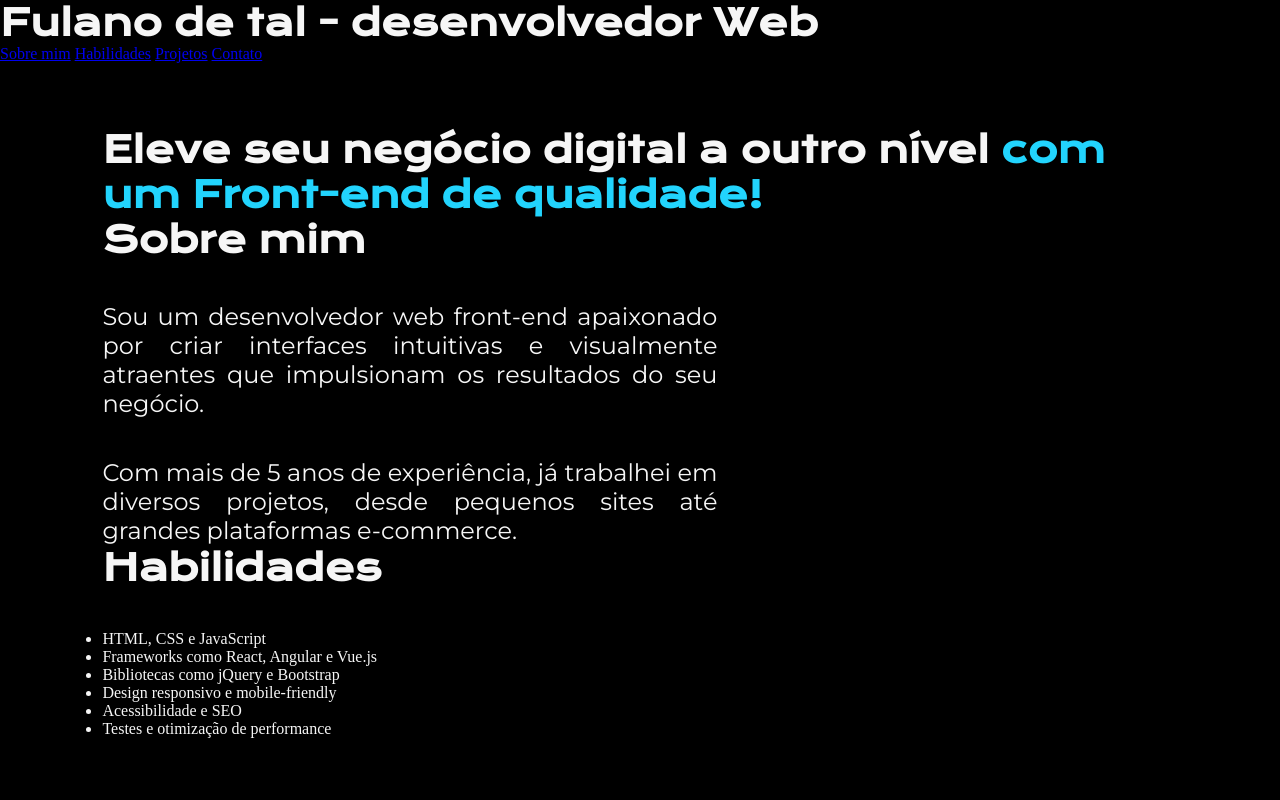
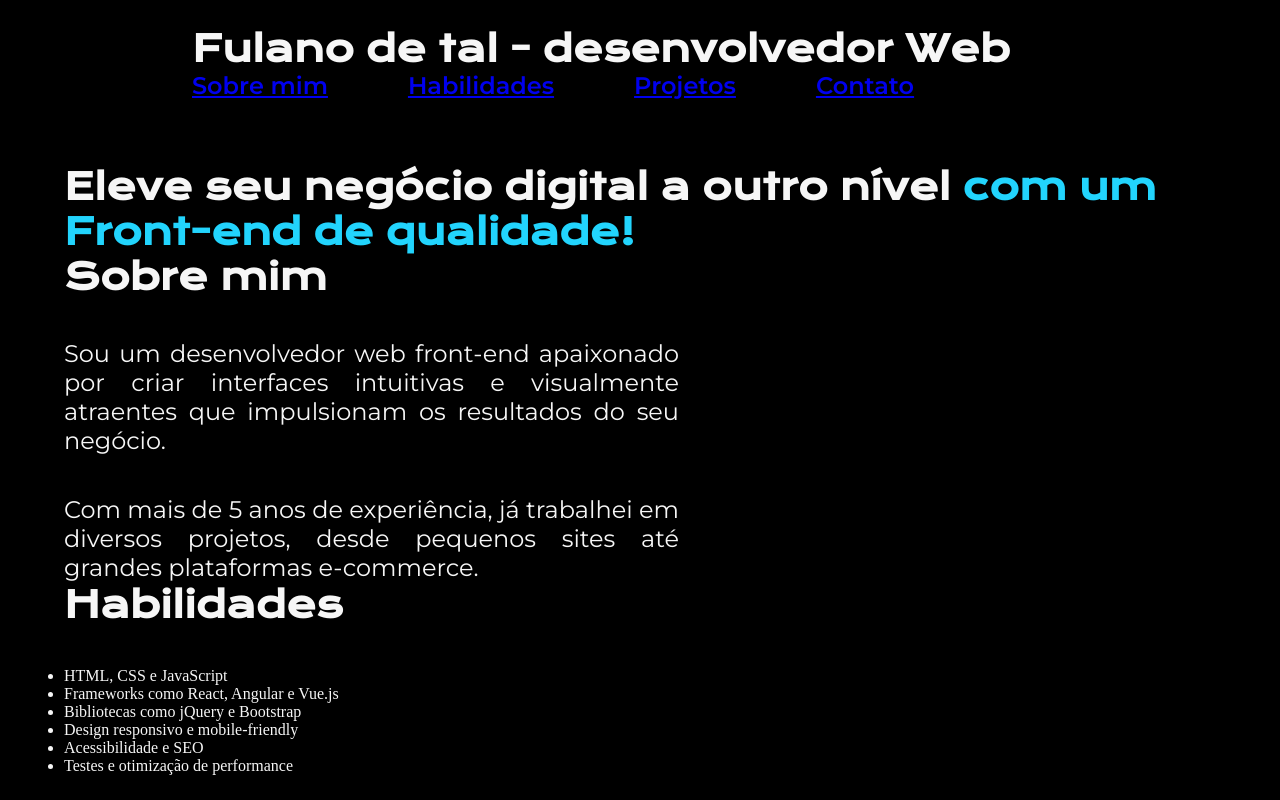
Before and after one commit to gabriel-oxx/portfolio, a plain HTML site: page index.html in a window 1280 px wide. Shown: the top 800 px of the page. Drawn offline with nearby package versions, Linux system fonts and the light colour scheme.

Commit message:
Criada pasta styles, arquivo style.css movido para essa pasta e endereço do style.css no index.html modificado para corresponder ao novo endereço

```diff
--- a/index.html
+++ b/index.html
@@ -6,7 +6,7 @@
 	<meta http-equiv="X-UA-Compatible" content="IE=edge">
 	<meta name="viewport" content="width=device-width, initial-scale=1.0">
 	<title>Portifolio</title>
-	<link rel="stylesheet" href="style.css">
+	<link rel="stylesheet" href="styles/style.css">
 </head>
 
 <body>
--- a/style.css
+++ b/styles/style.css
@@ -12,12 +12,25 @@ body {
   justify-content: space-between;
 }
 
+.header {
+  padding: 2% 0% 0% 15%;
+}
+
+.nav-bar {
+  color: #22d4fd;
+  display: flex;
+  font-family: "montserrat", sans-serif;
+  font-size: 24px;
+  font-weight: 600;
+  gap: 80px;
+}
+
 .presentation {
   align-itens: center;
   display: flex;
   flex-direction: column;
   justify-content: space-between;
-  padding: 5% 8%;
+  padding: 5% 5%;
 }
 
 .title {
@@ -84,6 +97,6 @@ strong {
   padding: 24px;
 }
 
-.footer__paragraph{
+.footer__paragraph {
   text-align: center;
 }
```
Also changed, not shown: imagem.png (deleted).
